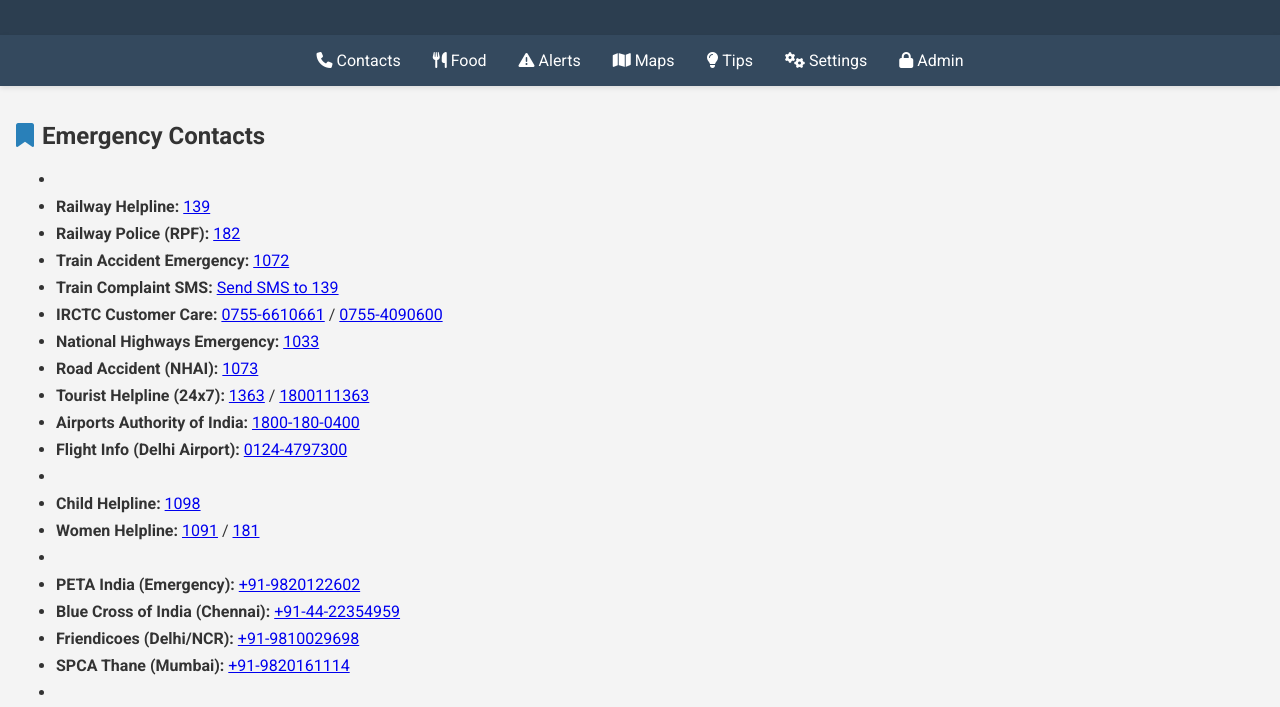
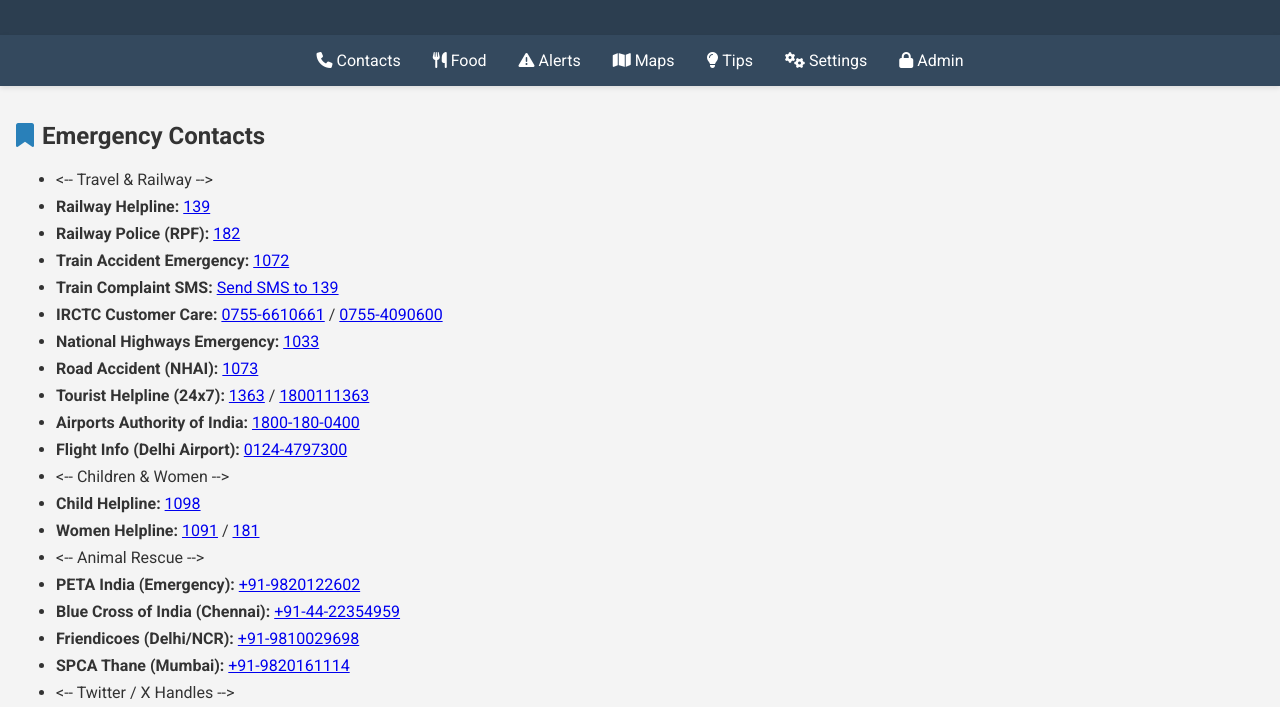
Before and after one commit to nimbogames/travel-kit-online, a plain HTML site: page index.html in a window 1280 px wide. Shown: the part 78-785 px from the top of the page. Drawn offline with Linux system fonts and the light colour scheme.

Commit message:
Update index.html

```diff
--- a/index.html
+++ b/index.html
@@ -124,7 +124,7 @@
     <div id="contacts" class="page active">
       <h2>Emergency Contacts</h2>
          <ul>
-      <li><!-- Travel & Railway --></li>
+      <li><-- Travel & Railway --></li>
       <li><strong>Railway Helpline:</strong> <a href="tel:139">139</a></li>
       <li><strong>Railway Police (RPF):</strong> <a href="tel:182">182</a></li>
       <li><strong>Train Accident Emergency:</strong> <a href="tel:1072">1072</a></li>
@@ -136,17 +136,17 @@
       <li><strong>Airports Authority of India:</strong> <a href="tel:18001800400">1800-180-0400</a></li>
       <li><strong>Flight Info (Delhi Airport):</strong> <a href="tel:01244797300">0124-4797300</a></li>
 
-      <li><!-- Children & Women --></li>
+      <li><-- Children & Women --></li>
       <li><strong>Child Helpline:</strong> <a href="tel:1098">1098</a></li>
       <li><strong>Women Helpline:</strong> <a href="tel:1091">1091</a> / <a href="tel:181">181</a></li>
 
-      <li><!-- Animal Rescue --></li>
+      <li><-- Animal Rescue --></li>
       <li><strong>PETA India (Emergency):</strong> <a href="tel:9820122602">+91-9820122602</a></li>
       <li><strong>Blue Cross of India (Chennai):</strong> <a href="tel:04422354959">+91-44-22354959</a></li>
       <li><strong>Friendicoes (Delhi/NCR):</strong> <a href="tel:9810029698">+91-9810029698</a></li>
       <li><strong>SPCA Thane (Mumbai):</strong> <a href="tel:9820161114">+91-9820161114</a></li>
 
-      <li><!-- Twitter / X Handles --></li>
+      <li><-- Twitter / X Handles --></li>
       <li><strong>Twitter:</strong> <a href="https://x.com/RailMinIndia" target="_blank">@RailMinIndia</a></li>
       <li><strong>Twitter:</strong> <a href="https://x.com/IRCTCofficial" target="_blank">@IRCTCofficial</a></li>
       <li><strong>Twitter:</strong> <a href="https://x.com/RailwaySeva" target="_blank">@RailwaySeva</a></li>
```
